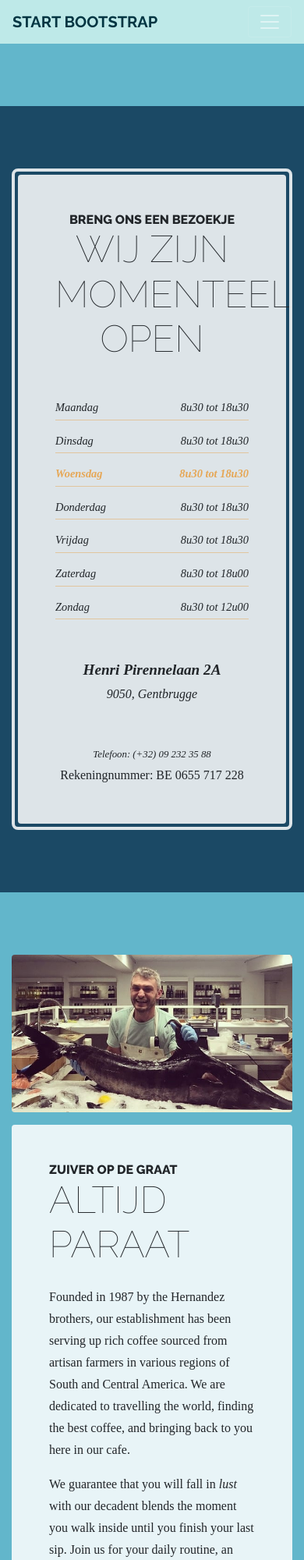
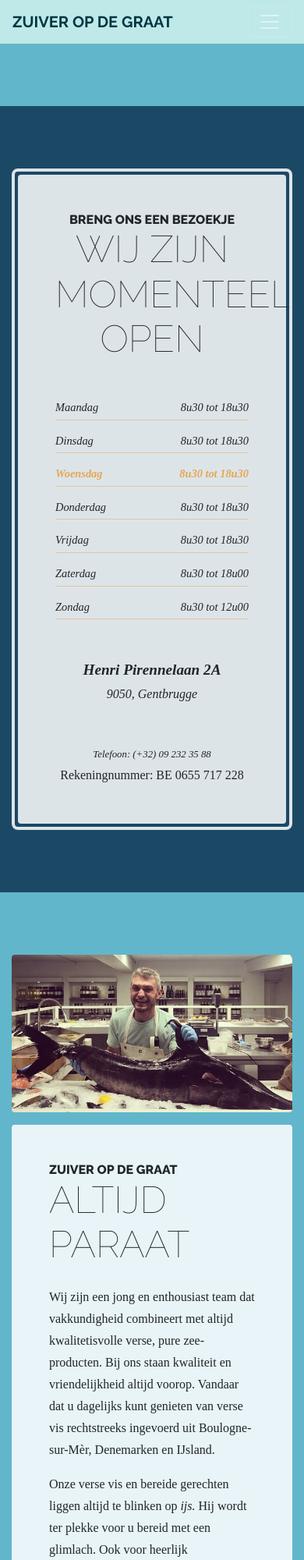
Before and after one commit to Tjoosten/opdegraat, a website: page ZODG/store.html in a window 390 px wide. Shown: the top 2000 px of the page at 78% size. Drawn offline with Linux system fonts and the light colour scheme; files whose address does not match are found by name.

Commit message:
updates on the site

```diff
--- a/ZODG/css/business-casual.css
+++ b/ZODG/css/business-casual.css
@@ -77,12 +77,17 @@ p {
 }
 
 .bg-faded {
+  z-index: 1;
   background-color: rgba(255, 255, 255, 0.85);
 }
 
 #mainNav {
+  z-index: 2;
   background-color: #BEE9E8;
   font-family: 'Raleway';
+  position: sticky;
+  top: 0;
+
 }
 
 #mainNav .navbar-brand {
--- a/ZODG/store.html
+++ b/ZODG/store.html
@@ -27,7 +27,7 @@
     <!-- Navigation -->
     <nav class="navbar navbar-expand-lg navbar-dark py-lg-4" id="mainNav">
       <div class="container">
-        <a class="navbar-brand text-uppercase text-expanded font-weight-bold d-lg-none" href="#">Start Bootstrap</a>
+        <a class="navbar-brand text-uppercase text-expanded font-weight-bold d-lg-none" href="#">Zuiver Op De Graat</a>
         <button class="navbar-toggler" type="button" data-toggle="collapse" data-target="#navbarResponsive" aria-controls="navbarResponsive" aria-expanded="false" aria-label="Toggle navigation">
           <span class="navbar-toggler-icon"></span>
         </button>
@@ -129,10 +129,10 @@
                   <span class="section-heading-upper">Zuiver Op De Graat</span>
                   <span class="section-heading-lower">Altijd paraat</span>
                 </h2>
-                <p>Founded in 1987 by the Hernandez brothers, our establishment has been serving up rich coffee sourced from artisan farmers in various regions of South and Central America. We are dedicated to travelling the world, finding the best coffee, and bringing back to you here in our cafe.</p>
-                <p class="mb-0">We guarantee that you will fall in
-                  <em>lust</em>
-                  with our decadent blends the moment you walk inside until you finish your last sip. Join us for your daily routine, an outing with friends, or simply just to enjoy some alone time.</p>
+                <p>Wij zijn een jong en enthousiast team dat vakkundigheid combineert met altijd kwalitetisvolle verse, pure zee-producten. Bij ons staan kwaliteit en vriendelijkheid altijd voorop. Vandaar dat u dagelijks kunt genieten van verse vis rechtstreeks ingevoerd uit Boulogne-sur-Mèr, Denemarken en IJsland.</p>
+                <p class="mb-0">Onze verse vis en bereide gerechten liggen altijd te blinken op
+                  <em>ijs.</em>
+                  Hij wordt ter plekke voor u bereid met een glimlach. Ook voor heerlijk huisgemaakte salades, kleine hapjes, en een assortiment gerookte vis bent U bij ons aan het goede adres.</p>
               </div>
             </div>
           </div>
@@ -142,7 +142,7 @@
 
     <footer class="footer text-faded text-center py-5">
       <div class="container">
-        <p class="m-0 small">Copyright &copy; Your Website 2018</p>
+        <p class="m-0 small">Website door Kwinten Olaerts &copy; 2019 Zuiver Op De Graat</p>
       </div>
     </footer>
 
```
Also changed, not shown: ZODG/about.html (+4 -2 lines), ZODG/css/business-casual-dist.css (+1 -1 lines), ZODG/index.html (+3 -2 lines), ZODG/products.html (+20 -4 lines), ZODG/assets/afbeeldingen/close-up-cooking-dinner-46239.jpg (added), 3 other files.
